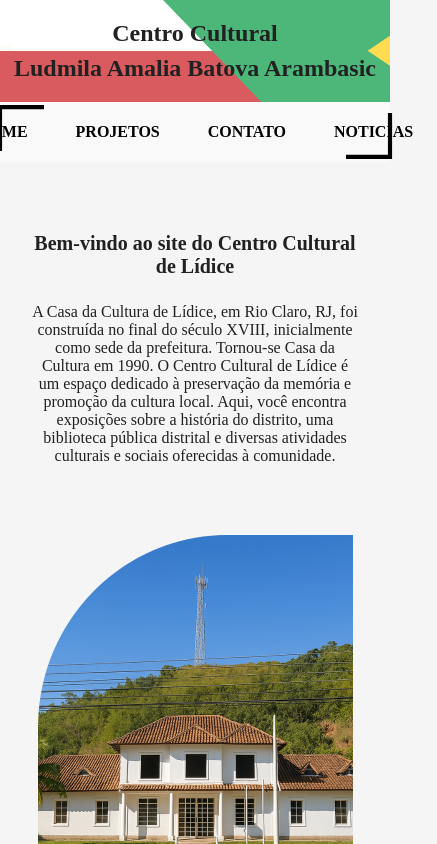
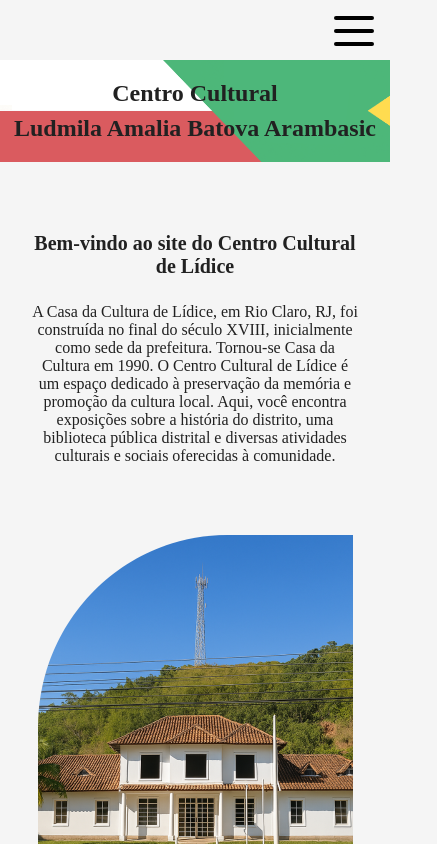
Before and after one commit to Leonardocordeiro01/centro-cultural, a React (Vite) app in the folder vite-project/: page / in a window 390 px wide. Shown: the top 844 px of the page, 437 px wide, since content can reach past the window. Built offline with nearby package versions, Linux system fonts and the light colour scheme.

Commit message:
modificando a responsividade em alguns elementos

```diff
--- a/vite-project/src/containers/components/Navbar.jsx
+++ b/vite-project/src/containers/components/Navbar.jsx
@@ -1,23 +1,18 @@
-import { Link } from "react-router-dom";
-import { Nav } from "./NavbarStyle";
-import { ContainerNav } from "./NavbarStyle";
-import { NavButton } from "./NavbarStyle";
-import { Svg } from "./NavbarStyle";
-import { Rect } from "./NavbarStyle";
+import React, { useState } from "react";
+import { Nav, ContainerNav, NavButton, Svg, Rect, Hamburger, MobileMenu } from "./NavbarStyle";
 
 function Navbar() {
+  const [menuOpen, setMenuOpen] = useState(false);
+
   return (
     <Nav>
       <ContainerNav>
         <NavButton to="/">HOME</NavButton>
+        <NavButton to="/projetos">PROJETOS</NavButton>
+        <NavButton to="/faleconosco">CONTATO</NavButton>
+        <NavButton to="/noticias">NOTÍCIAS</NavButton>
 
-        <NavButton to="/projetos">PROJETOS</NavButton>
-
-        <NavButton to="/faleconosco">CONTATO</NavButton>
-
-        <NavButton to="/noticias">NOTICIAS</NavButton>
-
-        <Svg
+         <Svg
           overflow="visible"
           width="100%"
           height="60"
@@ -34,7 +29,25 @@ function Navbar() {
             strokeWidth="5"
           ></Rect>
         </Svg>
-      </ContainerNav>
+        </ContainerNav>
+
+      <Hamburger>
+        <input
+          type="checkbox"
+          checked={menuOpen}
+          onChange={() => setMenuOpen(!menuOpen)}
+        />
+        <span></span>
+        <span></span>
+        <span></span>
+      </Hamburger>
+
+      <MobileMenu open={menuOpen}>
+        <NavButton to="/" onClick={() => setMenuOpen(false)}>Início</NavButton>
+        <NavButton to="/projetos" onClick={() => setMenuOpen(false)}>Projetos</NavButton>
+        <NavButton to="/faleconosco" onClick={() => setMenuOpen(false)}>Contato</NavButton>
+        <NavButton to="/noticias" onClick={() => setMenuOpen(false)}>Notícias</NavButton>
+      </MobileMenu>
     </Nav>
   );
 }
--- a/vite-project/src/containers/components/NavbarStyle.js
+++ b/vite-project/src/containers/components/NavbarStyle.js
@@ -30,17 +30,22 @@ export const ContainerNav = styled.div`
   justify-content: center;
   align-items: center;
   padding: 0.5em;
+  background: #f5f5f5;
 
   &:hover ${Svg} ${Rect} {
     transition: 999999s;
     stroke-dashoffset: 1;
     stroke-dasharray: 0;
   }
+
+    @media (max-width: 768px) {
+    display: none;
+  }
 `;
 
 export const NavButton = styled(Link)`
   padding: 0.5em 1.5em;
-  color: rgb(0, 0, 0);
+   color: rgb(0, 0, 0);
   cursor: pointer;
   transition: 0.1s;
   text-decoration: none;
@@ -48,12 +53,12 @@ export const NavButton = styled(Link)`
   z-index: 1;
 
   &:hover {
-    background: rgb(204, 204, 204);
+     background: rgb(204, 204, 204);
   }
 
   &:nth-child(1):hover ~ ${Svg} ${Rect} {
     stroke-dashoffset: 0;
-    stroke-dasharray: 0 0 8.3 77.3 9 345;
+     stroke-dasharray: 0 0 8.3 77.3 9 345;
   }
   &:nth-child(2):hover ~ ${Svg} ${Rect} {
     stroke-dashoffset: 0;
@@ -72,4 +77,120 @@ export const NavButton = styled(Link)`
     stroke-dasharray: 0 0 10 40 10 40;
     transition: 0.5s !important;
   }
+
+    @media (max-width: 768px) {
+    display: block;
+  }
 `;
+
+
+export const Hamburger = styled.label`
+
+  position: absolute;
+  right: 1rem;
+  top: 1rem;
+  width: 40px;
+  height: 30px;
+  cursor: pointer;
+  display: block;
+  z-index: 1100;
+  overflow: hidden;
+  input {
+    display: none;
+  }
+
+  span {
+    display: block;
+    position: absolute;
+    height: 4px;
+    width: 100%;
+    background: black;
+    border-radius: 9px;
+    opacity: 1;
+    left: 0;
+    transform: rotate(0deg);
+    transition: 0.25s ease-in-out;
+  }
+
+  span:nth-of-type(1) {
+    top: 0px;
+    transform-origin: left center;
+  }
+
+  span:nth-of-type(2) {
+    top: 50%;
+    transform: translateY(-50%);
+    transform-origin: left center;
+  }
+
+  span:nth-of-type(3) {
+    top: 100%;
+    transform: translateY(-100%);
+    transform-origin: left center;
+  }
+
+  input:checked ~ span:nth-of-type(1) {
+    transform: rotate(45deg);
+    top: 0px;
+    left: 5px;
+  }
+
+  input:checked ~ span:nth-of-type(2) {
+    width: 0%;
+    opacity: 0;
+  }
+
+  input:checked ~ span:nth-of-type(3) {
+    transform: rotate(-45deg);
+    top: 28px;
+    left: 5px;
+  }
+
+
+  @media (min-width: 769px) {
+    display: none;
+  }
+`;
+
+export const MobileMenu = styled.div`
+  display: ${({ open }) => (open ? "flex" : "none")};
+
+  @media (min-width: 769px) {
+    display: none !important;
+  }
+
+position: fixed; /* ocupa a tela toda */
+  top: 63px; /* começa abaixo do navbar */
+  left: 0;
+  width: 100%;
+  height: calc(50vh - 63px); /* ocupa o restante da tela */
+  background: rgb(255, 255, 255);
+  flex-direction: column;
+  align-items: center;
+  justify-content: center;
+  padding: 1rem 0;
+  z-index: 1000;
+  overflow: hidden;
+
+
+  a {
+    font-size: 1.5rem;
+    padding: 1rem 2rem;
+    margin: 0.25rem 0;
+    border: 1px solid #ccc;
+    border-radius: 4px;
+    transition: background-color 0.3s ease;
+    color: #000;
+    text-align: center;
+    width: 80%;
+    box-sizing: border-box;
+  }
+
+  a:hover {
+    background-color: #ddd;
+  }
+
+  a:active {
+    background-color: #bbb;
+  }
+`;
--- a/vite-project/src/containers/faleconosco/stylesFRC.js
+++ b/vite-project/src/containers/faleconosco/stylesFRC.js
@@ -3,8 +3,9 @@ import BackgroundCachoeira from "./cachoeira.jpg";
 
 export const Div = styled.div`
   position: relative;
-  height: 110vh;
+  min-height: 100vh;
   overflow: hidden;
+
   &::before {
     content: "";
     position: absolute;
@@ -20,39 +21,44 @@ export const Div = styled.div`
     z-index: 1;
   }
 `;
+
 export const DivInt = styled.div`
   display: flex;
   flex-direction: column;
   align-items: center;
-  height: auto;
   position: relative;
   z-index: 2;
 `;
+
 export const Form = styled.form`
   margin-top: 60px;
   display: flex;
-  align-items: left;
+  flex-direction: column;
   justify-content: center;
-  align-content: center;
   gap: 30px;
-  flex-direction: column;
   background-color: #fff;
-  padding: 1rem;
-  width: 40%;
-  min-width: 400px;
-  height: 80%;
-  min-height: 500px;
+  padding: 2rem;
+  width: 90%;
+  max-width: 500px;
   border-radius: 0.5rem;
   box-shadow: 0 10px 15px -3px rgba(0, 0, 0, 0.1),
     0 4px 6px -2px rgba(0, 0, 0, 0.05);
+
+  @media (max-width: 480px) {
+    padding: 1rem;
+    gap: 20px;
+  }
 `;
 
 export const FormTitle = styled.p`
-  font-size: 2.25rem;
-  line-height: 1.75rem;
+  font-size: 2rem;
   font-weight: 700;
   text-align: center;
   color: #000;
+
+  @media (max-width: 480px) {
+    font-size: 1.5rem;
+  }
 `;
 
 export const InputContainer = styled.div`
@@ -64,50 +70,68 @@ export const Input = styled.input`
   padding: 1rem;
   padding-right: 3rem;
   font-size: 0.875rem;
-  line-height: 1.25rem;
-  width: 95%;
-  min-width: 300px;
+  width: 100%;
   border-radius: 0.5rem;
   border: 1px solid #e5e7eb;
-  box-shadow: 0 1px 2px 0 rgba(0, 0, 0, 0.05);
+  box-shadow: 0 1px 2px rgba(0, 0, 0, 0.05);
   margin: 8px 0;
   outline: none;
+
+  @media (max-width: 480px) {
+    font-size: 0.8rem;
+    padding: 0.75rem;
+  }
 `;
 
 export const SubmitButton = styled.button`
-  display: block;
   padding: 0.75rem 1.25rem;
   background-color: #4f46e5;
-  color: #ffffff;
+  color: #fff;
   font-size: 0.875rem;
-  line-height: 1.25rem;
   font-weight: 500;
   width: 100%;
   border-radius: 0.5rem;
+  border: 1px solid #e5e7eb;
   text-transform: uppercase;
-  border: 1px solid #e5e7eb;
-  outline: none;
   margin-top: 8px;
+  cursor: pointer;
+
+  @media (max-width: 480px) {
+    font-size: 0.75rem;
+  }
 `;
 
 export const SignUpLink = styled.p`
   color: #6b7280;
   font-size: 0.875rem;
-  line-height: 1.25rem;
   text-align: center;
 
   a {
     text-decoration: underline;
+  }
+
+  @media (max-width: 480px) {
+    font-size: 0.75rem;
   }
 `;
 
 export const DivInfo = styled.div`
   display: flex;
   gap: 20px;
+  flex-wrap: wrap;
+
+  @media (max-width: 768px) {
+    flex-direction: column;
+    gap: 10px;
+  }
 `;
 
 export const SubDiv = styled.div`
   display: flex;
   flex-direction: column;
   gap: 20px;
+
+  @media (max-width: 480px) {
+    gap: 10px;
+  }
 `;
--- a/vite-project/src/containers/home/index.jsx
+++ b/vite-project/src/containers/home/index.jsx
@@ -24,11 +24,12 @@ function Home() {
   }, []);
   return (
     <div>
+      <Navbar />
       <Sectionflag>
         <Title>Centro Cultural</Title>
         <SubTitle>Ludmila Amalia Batova Arambasic</SubTitle>
       </Sectionflag>
-      <Navbar />
+
       <IntroSection>
         <ScreenHalf data-aos="fade-left">
           <SmallerTitle>
--- a/vite-project/src/containers/noticias/index.jsx
+++ b/vite-project/src/containers/noticias/index.jsx
@@ -20,22 +20,16 @@ export default function NoticiasFecebook() {
 
   return (
     <div>
+      <Navbar />
       <NoticiasFacebook>
-        <Navbar />
-        <div
-          style={{
-            flex: 1,
-            display: "flex",
-            justifyContent: "center",
-            alignItems: "center",
-          }}
+
+        <div className="fb-container"
         >
           <div id="fb-root"></div>
           <div
             className="fb-page"
             data-href="https://www.facebook.com/PrefeituradeRioClaroRJ/?locale=pt_BR"
             data-tabs="timeline"
-            data-width="600"
             data-height="600"
             data-small-header="false"
             data-adapt-container-width="true"
--- a/vite-project/src/containers/noticias/stylesnoticias.js
+++ b/vite-project/src/containers/noticias/stylesnoticias.js
@@ -1,5 +1,7 @@
 import styled from "styled-components";
 import centro from "./image.png";
+
+
 
 export const NoticiasFacebook = styled.div`
   position: relative;
@@ -9,6 +11,7 @@ export const NoticiasFacebook = styled.div`
   flex-direction: column;
   align-items: center;
   justify-content: center;
+
   &::before {
     content: "";
     position: absolute;
@@ -21,10 +24,23 @@ export const NoticiasFacebook = styled.div`
     background-position: center;
     background-repeat: no-repeat;
     filter: blur(4.5px);
+    z-index: 1;
   }
 
   > * {
     position: relative;
     z-index: 2;
   }
+
+  .fb-container {
+
+  }
+
+  .fb-page {
+    width: 100% !important;
+  }
+
+  iframe {
+    width: 100% !important;
+  }
 `;
--- a/vite-project/src/styles/globalStyles.js
+++ b/vite-project/src/styles/globalStyles.js
@@ -5,6 +5,7 @@ const myGlobalStyles = createGlobalStyle`
     margin: 0;
     padding: 0;
     box-sizing: border-box;
+    overflow-x: hidden;
 }
 
 body {
```
